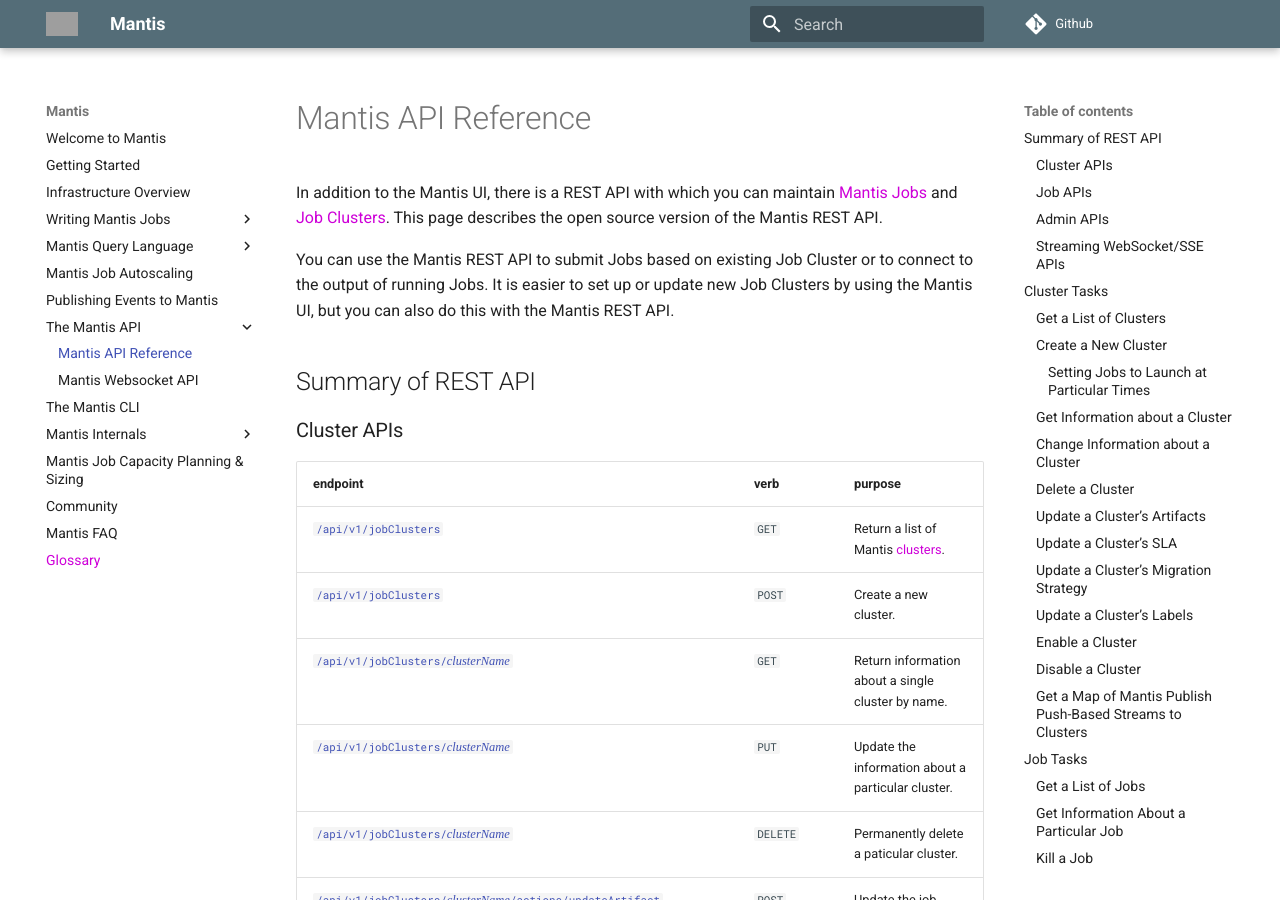
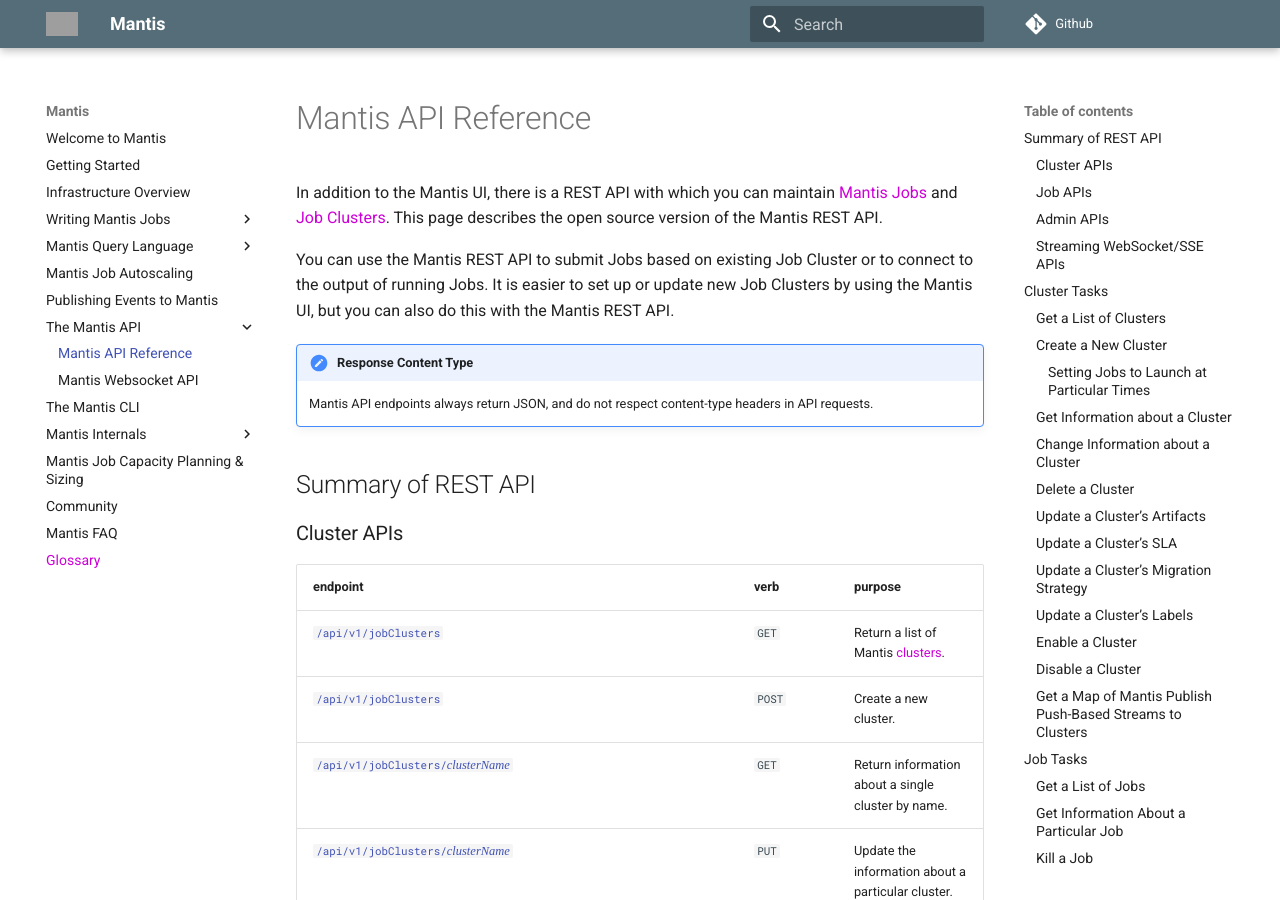
Before and after one commit to Netflix/mantis, an MkDocs documentation site: the page built from docs/docs/mantisapi/index.md, in a window 1280 px wide and 900 px high. Built offline with MkDocs 1.6.1 and Material for MkDocs 9.7.7, drawn with Linux system fonts in a browser that asks for light colours; comment, search, counter and statistics services are not loaded; grey boxes are pictures that could not be loaded.

Commit message:
add note about content-type header, JSON responses

```diff
--- a/docs/docs/mantisapi/index.md
+++ b/docs/docs/mantisapi/index.md
@@ -5,6 +5,9 @@
 You can use the Mantis REST API to submit Jobs based on existing Job Cluster or to connect to the
 output of running Jobs. It is easier to set up or update new Job Clusters by using the Mantis UI,
 but you can also do this with the Mantis REST API.
+
+!!!note "Response Content Type"
+    Mantis API endpoints always return JSON, and do not respect content-type headers in API requests.
 
 ## Summary of REST API
 
```
